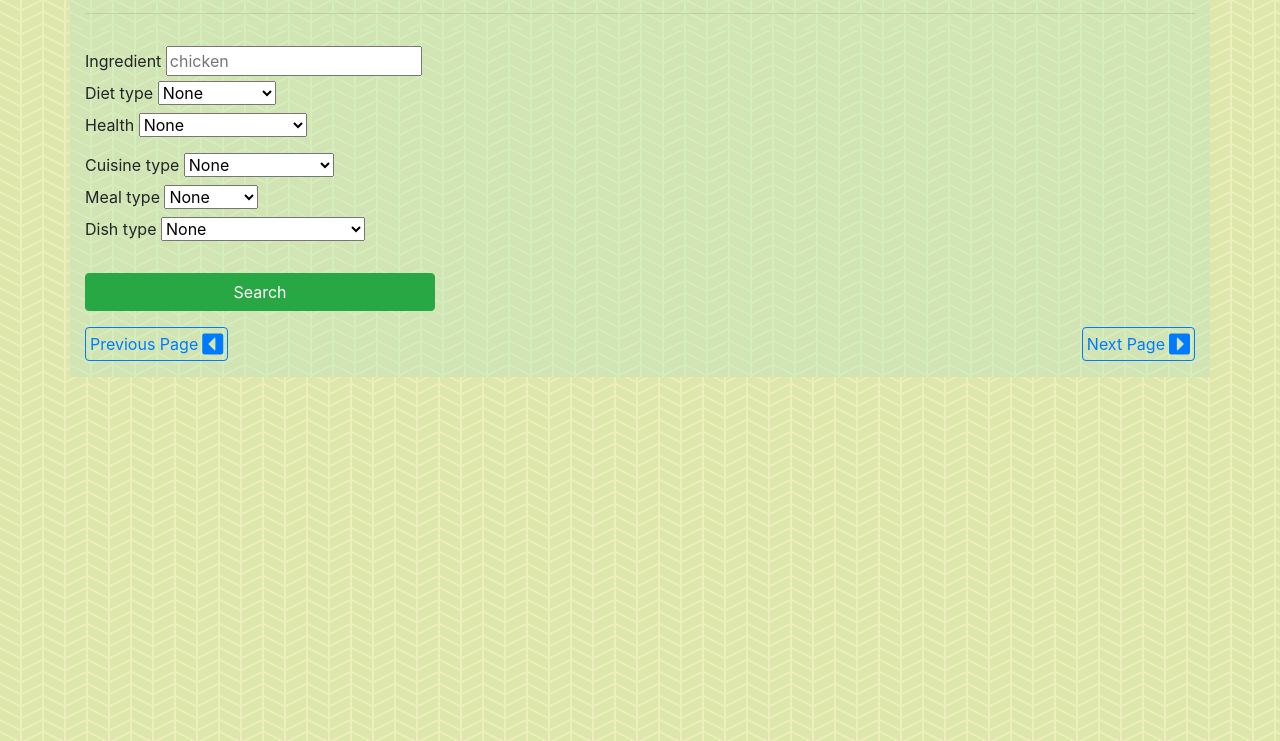
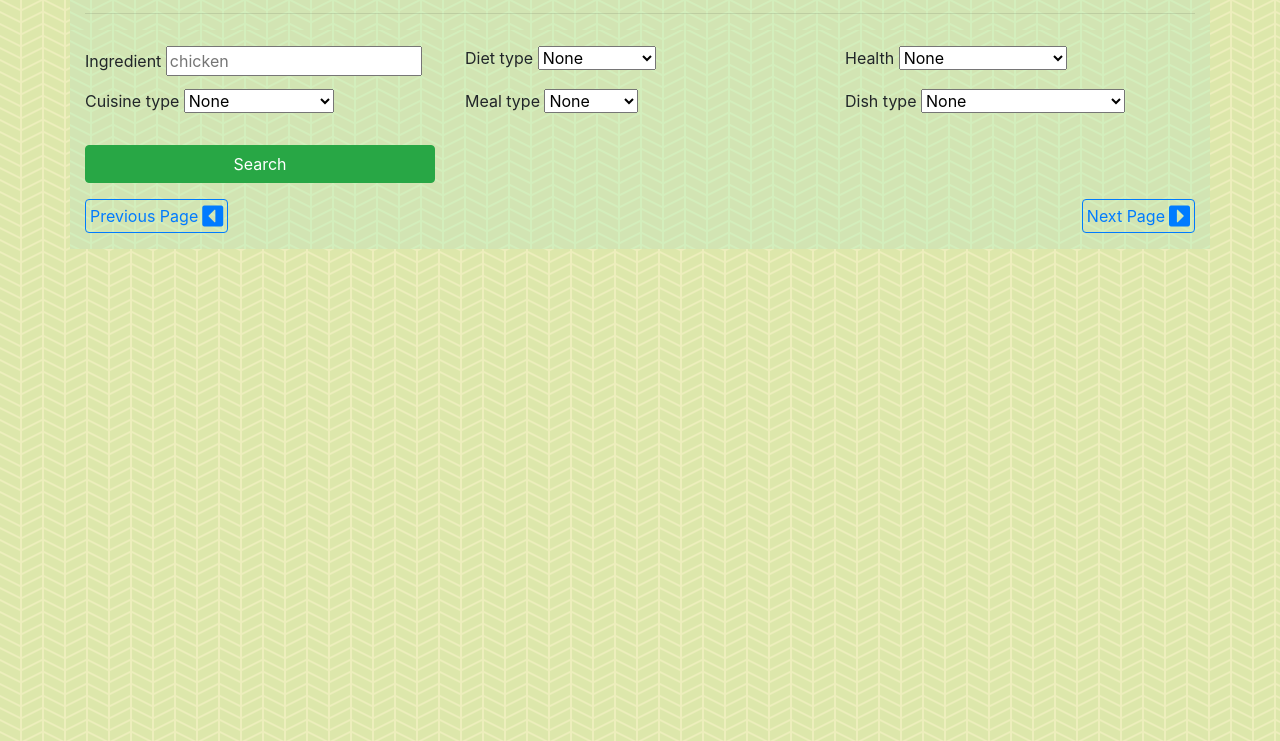
Before and after one commit to Franchiscue/Recipe-Searcher, a website built with webpack: page src/index.html in a window 1280 px wide. Shown: the part 59-800 px from the top of the page. Built offline with nearby package versions, Linux system fonts and the light colour scheme; a web font is replaced by a local one.

Commit message:
Segundo intento de arreglar la vista en móvil

```diff
--- a/docs/448b1a0ff46b7a8e59db.bundle.js
+++ b/docs/fb86e2fe0d4869adf143.bundle.js
@@ -273,4 +273,4 @@ btnNext.addEventListener("click", () =>{
 })
 /******/ })()
 ;
-//# sourceMappingURL=448b1a0ff46b7a8e59db.bundle.js.map
+//# sourceMappingURL=fb86e2fe0d4869adf143.bundle.js.map
--- a/src/index.html
+++ b/src/index.html
@@ -24,12 +24,12 @@
     <main class="container pt-3">
         <!-- Ingrediente -->
         <div class="row mb-2">
-            <div class="col-4 col-md-12">
+            <div class="col-12 col-md-4">
                 <label for="_ingred">Ingredient</label>
                 <input type="text" name="" id="_ingred" placeholder="chicken">
             </div>
         <!-- Tipo de dieta -->
-            <div class="col-4 col-md-12">
+            <div class="col-12 col-md-4">
                 <label for="_diet">Diet type</label>
                 <select name="diets" id="_diet">
                     <option value="">None</option>
@@ -42,7 +42,7 @@
                 </select>
             </div>
         <!-- Alergias -->
-            <div class="col-4 col-md-12">
+            <div class="col-12 col-md-4">
                 <label for="_health">Health</label>
                 <select name="healths" id="_health">
                     <option value="">None</option>
@@ -81,7 +81,7 @@
         </div>
         <div class="row mb-2">
         <!-- Tipos de cocina -->
-            <div class="col-4 col-md-12">
+            <div class="col-12 col-md-4">
                 <label for="_cuisineType">Cuisine type</label>
                 <select name="cuisineTypes" id="_cuisineType">
                     <option value="">None</option>
@@ -104,7 +104,7 @@
                 </select>
             </div>
         <!-- Tipo de comida -->
-            <div class="col-4 col-md-12">
+            <div class="col-12 col-md-4">
                 <label for="_mealType">Meal type</label>
                 <select name="mealTypes" id="_mealType">
                     <option value="">None</option>
@@ -116,7 +116,7 @@
                 </select>
             </div>
         <!-- Tipo de plato -->
-            <div class="col-4 col-md-12">
+            <div class="col-12 col-md-4">
                 <label for="_dishType">Dish type</label>
                 <select name="dishTypes" id="_dishType">
                     <option value="">None</option>
```
Also changed, not shown: docs/index.html (+1 -1 lines), 6 other files.
